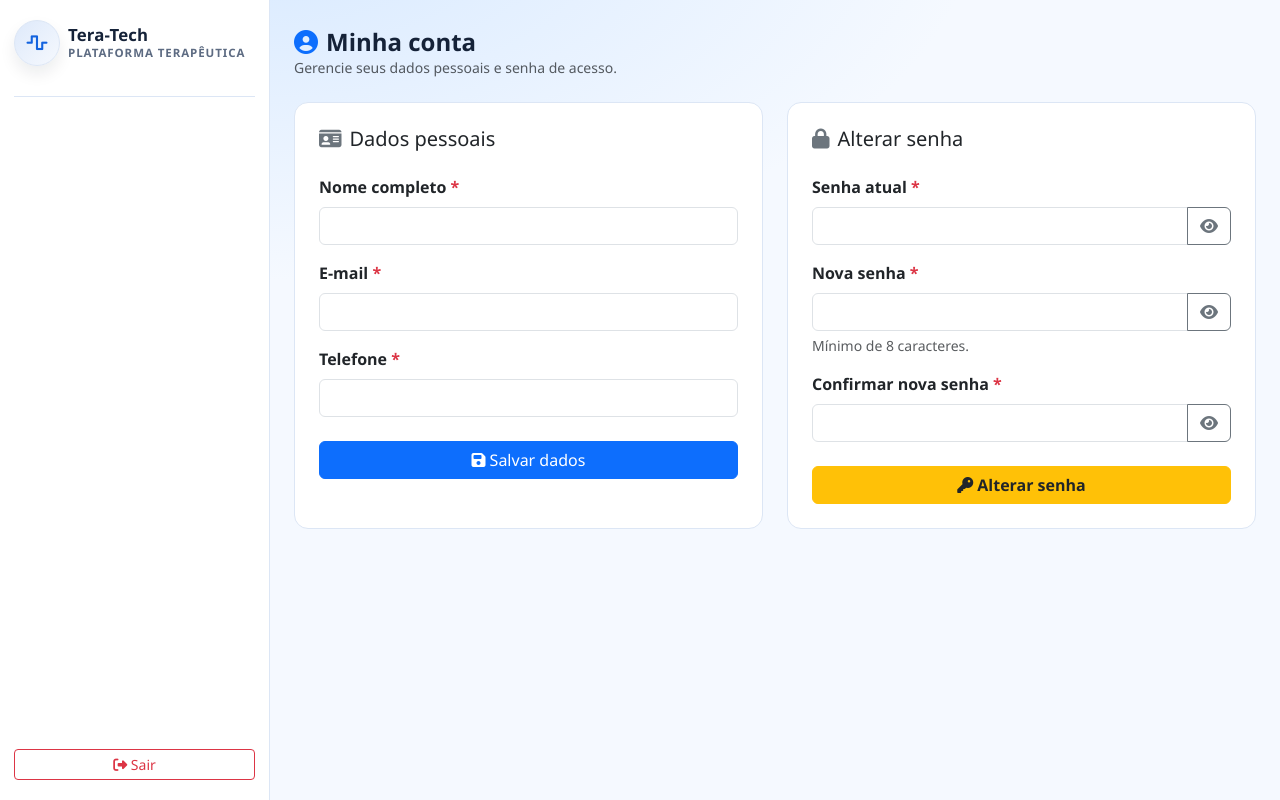
After one commit to jonathan3153975-lgtm/terapia, a PHP site: template app/views/patient/my-account.php in a window 1280 px wide. The commit adds this page. Run offline with PHP 8.4, Linux system fonts and the light colour scheme; the template is opened without the code that fills it, so the values that code supplies are empty; some libraries are stand-ins or nearby versions.

Commit message:
alterar senha

```diff
--- a/app/views/partials/sidebar.php
+++ b/app/views/partials/sidebar.php
@@ -77,6 +77,9 @@ $sidebarLogoUrl = $sidebarLogoPath !== '' ? ($appUrl . '/' . ltrim($sidebarLogoP
       <a class="sidebar-link <?php echo str_starts_with($currentAction, 'guided-meditation') || $currentAction === 'guided-meditations' ? 'active' : ''; ?> <?php echo $patientFreeTier ? 'sidebar-link--locked' : ''; ?>" href="<?php echo $appUrl; ?>/patient.php?action=guided-meditations"><?php if ($patientFreeTier): ?><i class="fa-solid fa-lock"></i><?php else: ?><i class="fa-solid fa-compact-disc"></i><?php endif; ?><span>Meditação guiada</span></a>
       <a class="sidebar-link <?php echo $currentAction === 'breathing-game' ? 'active' : ''; ?> <?php echo $patientFreeTier ? 'sidebar-link--locked' : ''; ?>" href="<?php echo $appUrl; ?>/patient.php?action=breathing-game"><?php if ($patientFreeTier): ?><i class="fa-solid fa-lock"></i><?php else: ?><i class="fa-solid fa-lungs"></i><?php endif; ?><span>Exercício de respiração</span></a>
       <a class="sidebar-link <?php echo str_starts_with($currentAction, 'prayer') || $currentAction === 'prayers' ? 'active' : ''; ?> <?php echo $patientFreeTier ? 'sidebar-link--locked' : ''; ?>" href="<?php echo $appUrl; ?>/patient.php?action=prayers"><?php if ($patientFreeTier): ?><i class="fa-solid fa-lock"></i><?php else: ?><i class="fa-solid fa-hands-praying"></i><?php endif; ?><span>Orações</span></a>
+      <?php if (!$isPatientPreview): ?>
+      <a class="sidebar-link <?php echo $currentAction === 'my-account' ? 'active' : ''; ?>" href="<?php echo $appUrl; ?>/patient.php?action=my-account"><i class="fa-solid fa-circle-user"></i><span>Minha conta</span></a>
+      <?php endif; ?>
     <?php endif; ?>
   </nav>
 
--- /dev/null
+++ b/app/views/patient/my-account.php
@@ -0,0 +1,137 @@
+<?php $title = 'Minha conta'; include __DIR__ . '/../partials/header.php'; include __DIR__ . '/../partials/nav.php'; ?>
+<div class="container page-wrap">
+  <?php include __DIR__ . '/../partials/flash-alert.php'; ?>
+
+  <div class="mb-4">
+    <h4 class="fw-bold mb-0"><i class="fa-solid fa-circle-user me-2 text-primary"></i>Minha conta</h4>
+    <p class="text-muted small mb-0">Gerencie seus dados pessoais e senha de acesso.</p>
+  </div>
+
+  <div class="row g-4">
+
+    <!-- ── Dados pessoais ─────────────────────────────────────────────── -->
+    <div class="col-12 col-lg-6">
+      <div class="card h-100">
+        <div class="card-body p-4">
+          <h5 class="card-title mb-4"><i class="fa-solid fa-id-card me-2 text-secondary"></i>Dados pessoais</h5>
+          <form method="POST" action="<?php echo $appUrl; ?>/patient.php?action=my-account-save" novalidate>
+            <input type="hidden" name="section" value="profile">
+
+            <div class="mb-3">
+              <label for="name" class="form-label fw-semibold">Nome completo <span class="text-danger">*</span></label>
+              <input type="text" class="form-control" id="name" name="name"
+                     value="<?php echo htmlspecialchars((string) ($user['name'] ?? '')); ?>"
+                     required maxlength="150">
+            </div>
+
+            <div class="mb-3">
+              <label for="email" class="form-label fw-semibold">E-mail <span class="text-danger">*</span></label>
+              <input type="email" class="form-control" id="email" name="email"
+                     value="<?php echo htmlspecialchars((string) ($user['email'] ?? '')); ?>"
+                     required maxlength="150">
+            </div>
+
+            <div class="mb-4">
+              <label for="phone" class="form-label fw-semibold">Telefone <span class="text-danger">*</span></label>
+              <input type="tel" class="form-control" id="phone" name="phone"
+                     value="<?php echo htmlspecialchars((string) ($user['phone'] ?? '')); ?>"
+                     required maxlength="20">
+            </div>
+
+            <button type="submit" class="btn btn-primary w-100">
+              <i class="fa-solid fa-floppy-disk me-1"></i>Salvar dados
+            </button>
+          </form>
+        </div>
+      </div>
+    </div>
+
+    <!-- ── Alteração de senha ─────────────────────────────────────────── -->
+    <div class="col-12 col-lg-6">
+      <div class="card h-100">
+        <div class="card-body p-4">
+          <h5 class="card-title mb-4"><i class="fa-solid fa-lock me-2 text-secondary"></i>Alterar senha</h5>
+          <form method="POST" action="<?php echo $appUrl; ?>/patient.php?action=my-account-save" novalidate id="passwordForm">
+            <input type="hidden" name="section" value="password">
+
+            <div class="mb-3">
+              <label for="current_password" class="form-label fw-semibold">Senha atual <span class="text-danger">*</span></label>
+              <div class="input-group">
+                <input type="password" class="form-control" id="current_password" name="current_password"
+                       required autocomplete="current-password">
+                <button type="button" class="btn btn-outline-secondary toggle-pw" data-target="current_password" tabindex="-1">
+                  <i class="fa-solid fa-eye"></i>
+                </button>
+              </div>
+            </div>
+
+            <div class="mb-3">
+              <label for="new_password" class="form-label fw-semibold">Nova senha <span class="text-danger">*</span></label>
+              <div class="input-group">
+                <input type="password" class="form-control" id="new_password" name="new_password"
+                       required minlength="8" autocomplete="new-password">
+                <button type="button" class="btn btn-outline-secondary toggle-pw" data-target="new_password" tabindex="-1">
+                  <i class="fa-solid fa-eye"></i>
+                </button>
+              </div>
+              <div class="form-text">Mínimo de 8 caracteres.</div>
+            </div>
+
+            <div class="mb-4">
+              <label for="confirm_password" class="form-label fw-semibold">Confirmar nova senha <span class="text-danger">*</span></label>
+              <div class="input-group">
+                <input type="password" class="form-control" id="confirm_password" name="confirm_password"
+                       required minlength="8" autocomplete="new-password">
+                <button type="button" class="btn btn-outline-secondary toggle-pw" data-target="confirm_password" tabindex="-1">
+                  <i class="fa-solid fa-eye"></i>
+                </button>
+              </div>
+            </div>
+
+            <button type="submit" class="btn btn-warning w-100 text-dark fw-semibold">
+              <i class="fa-solid fa-key me-1"></i>Alterar senha
+            </button>
+          </form>
+        </div>
+      </div>
+    </div>
+
+  </div>
+</div>
+
+<script>
+(function () {
+  // Toggle visibilidade de senha
+  document.querySelectorAll('.toggle-pw').forEach(function (btn) {
+    btn.addEventListener('click', function () {
+      var targetId = btn.getAttribute('data-target');
+      var input = document.getElementById(targetId);
+      if (!input) return;
+      var isText = input.type === 'text';
+      input.type = isText ? 'password' : 'text';
+      btn.querySelector('i').classList.toggle('fa-eye', isText);
+      btn.querySelector('i').classList.toggle('fa-eye-slash', !isText);
+    });
+  });
+
+  // Validação client-side de confirmação de senha
+  var form = document.getElementById('passwordForm');
+  if (form) {
+    form.addEventListener('submit', function (e) {
+      var np = document.getElementById('new_password').value;
+      var cp = document.getElementById('confirm_password').value;
+      if (np !== cp) {
+        e.preventDefault();
+        document.getElementById('confirm_password').setCustomValidity('As senhas não conferem.');
+        form.classList.add('was-validated');
+      } else {
+        document.getElementById('confirm_password').setCustomValidity('');
+      }
+    });
+    document.getElementById('confirm_password').addEventListener('input', function () {
+      this.setCustomValidity('');
+    });
+  }
+}());
+</script>
+<?php include __DIR__ . '/../partials/footer.php'; ?>
--- a/patient.php
+++ b/patient.php
@@ -74,6 +74,8 @@ match ($action) {
     'gratitude-edit' => $portal->editGratitudeEntry(),
     'gratitude-update' => $portal->updateGratitudeEntry(),
     'gratitude-delete' => $portal->deleteGratitudeEntry(),
+    'my-account' => $portal->myAccount(),
+    'my-account-save' => $portal->saveMyAccount(),
     'devotionals' => $portal->devotionals(),
     'devotional-today' => $portal->devotionalToday(),
     'devotional-save' => $portal->saveDevotionalReflection(),
```
Also changed, not shown: app/controllers/PatientPortalController.php (+115 -0 lines).
